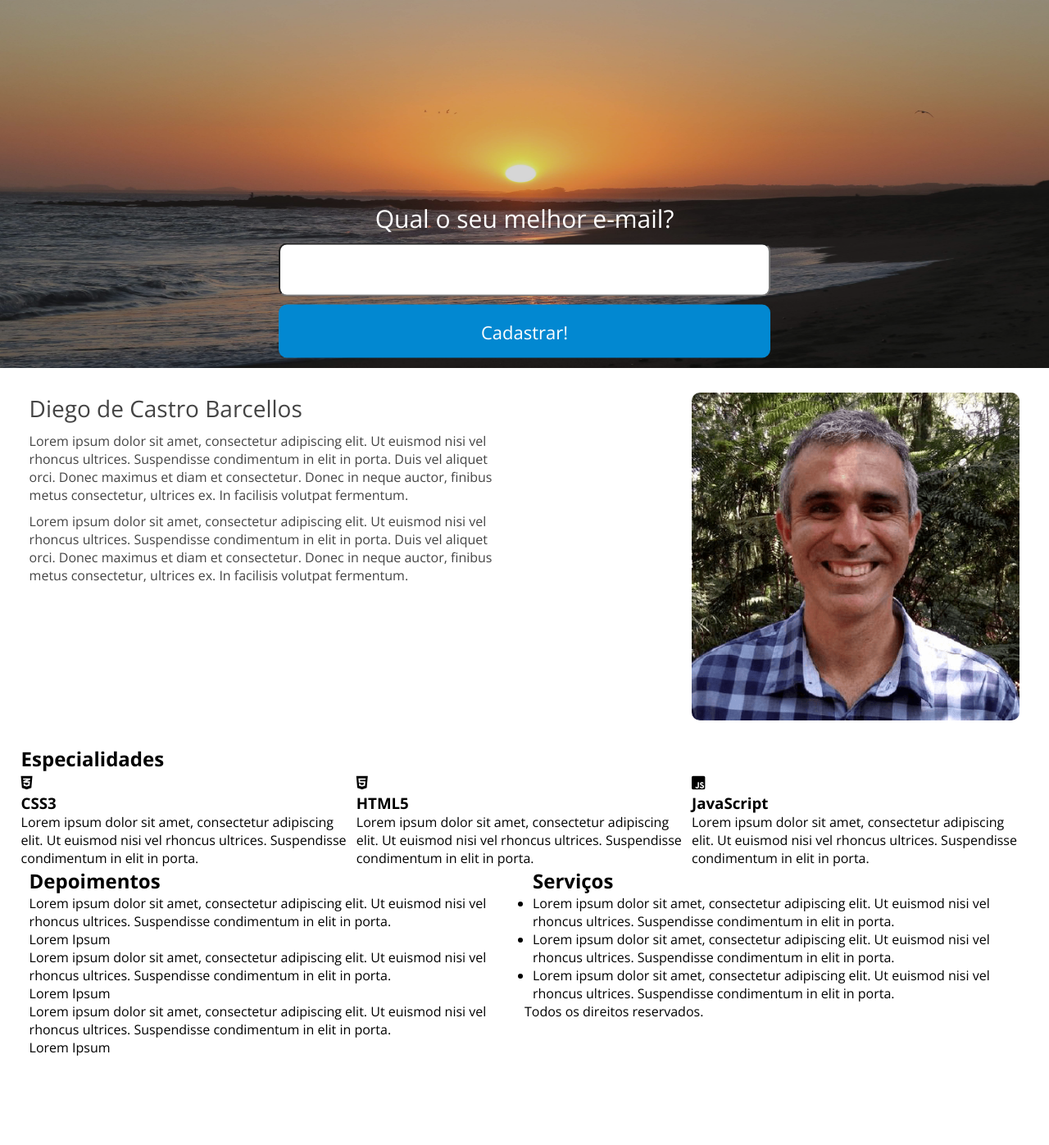
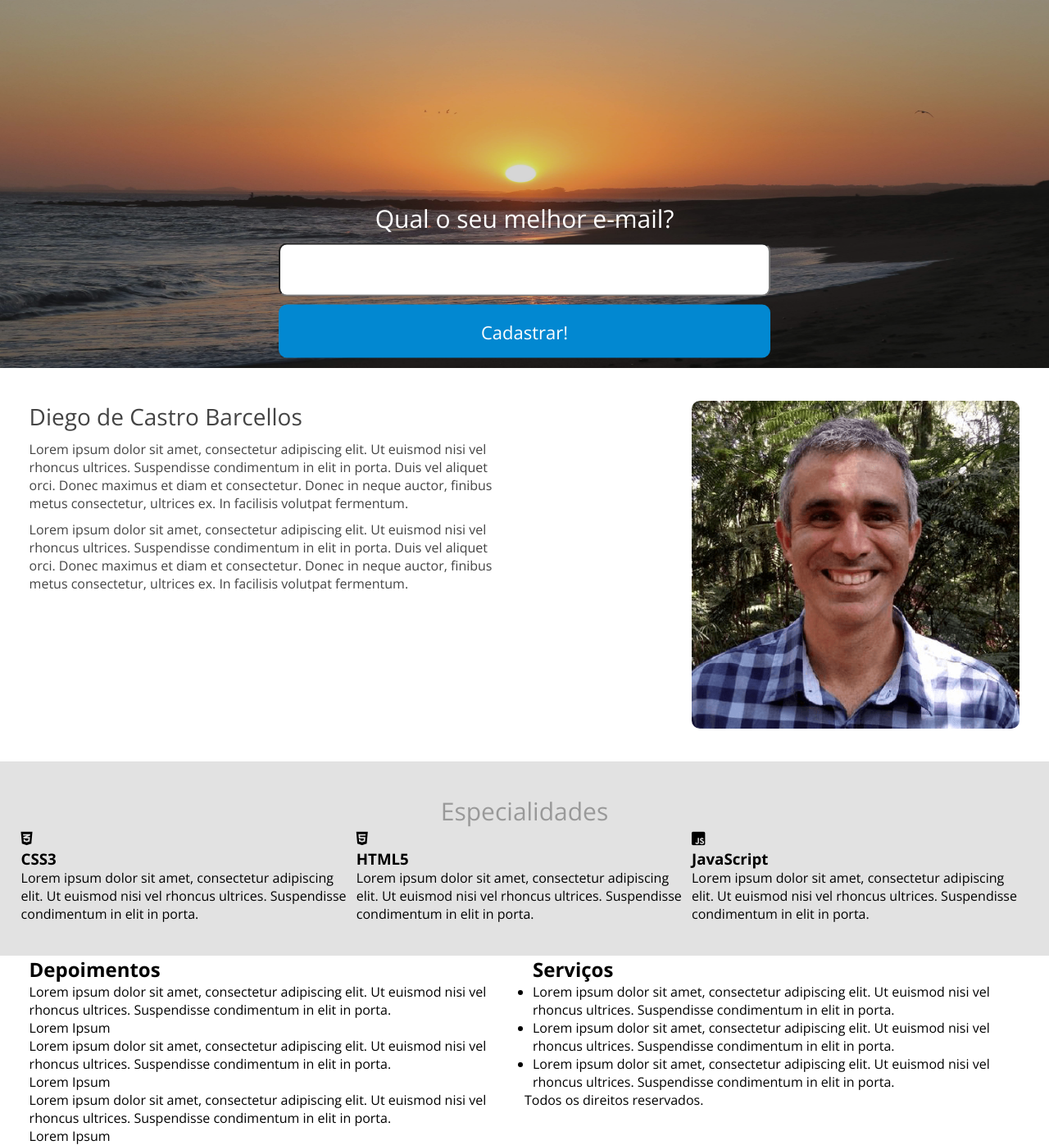
Before and after one commit to diegocb81/projeto_site_dinamico, a PHP site: page / in a window 1280 px wide. Shown: the part 75-1472 px from the top of the page at 82% size. Before the commit the page ends 1363 px from the top, so only its background shows below. Run offline with PHP 8.4, Linux system fonts and the light colour scheme.

Commit message:
Aplicando estilo na seção especialidades

```diff
--- a/css/style.css
+++ b/css/style.css
@@ -141,12 +141,12 @@ form{
 }
 
 section.descricao-autor{
-    padding: 30px 0;
+    padding: 40px 0;
 }
 
 section.descricao-autor h2{
     font-size: 28px;
-    font-weight: 400;
+    font-weight: 300;
     color: #444;
 }
 
@@ -154,6 +154,19 @@ section.descricao-autor p{
     font-size: 16px;
     color: #444;
     margin-top: 10px;
+    font-weight: 300;
+}
+
+section.especialidades{
+    padding: 40px 0;
+    background: #e2e2e2;
+}
+
+section.especialidades h2.title{
+    font-size: 30px;
+    font-weight: 400;
+    color: #999;
+    text-align: center;
 }
 
 @media screen and (max-width: 700px){
--- a/index.php
+++ b/index.php
@@ -84,6 +84,7 @@
                 <h3>JavaScript</h3>
                 <p>Lorem ipsum dolor sit amet, consectetur adipiscing elit. Ut euismod nisi vel rhoncus ultrices. Suspendisse condimentum in elit in porta.</p>
             </div><!--box-especialidade-->
+            <div class="clear"></div>
         </div><!--center-->
     </section><!--especialidades-->
 
```
